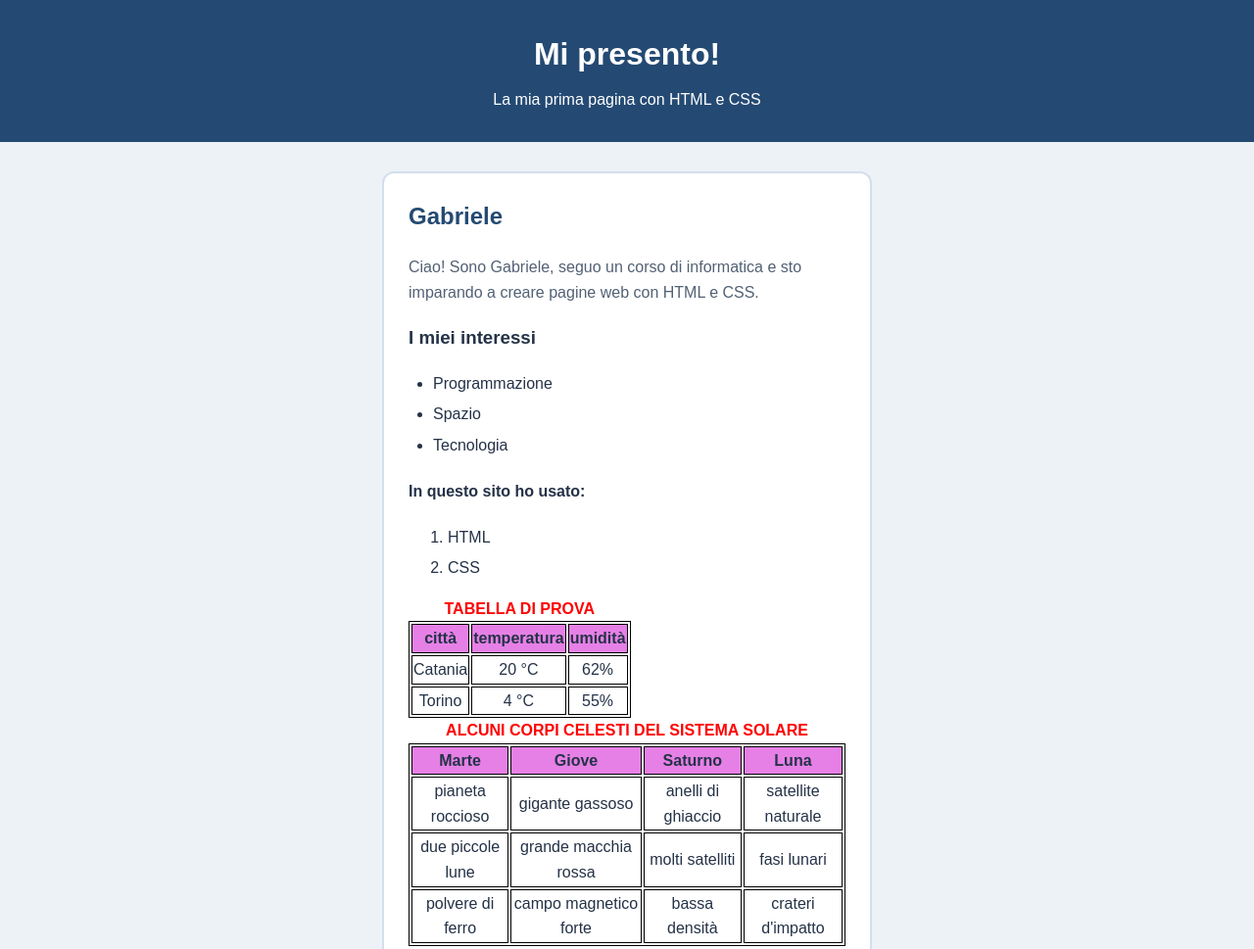
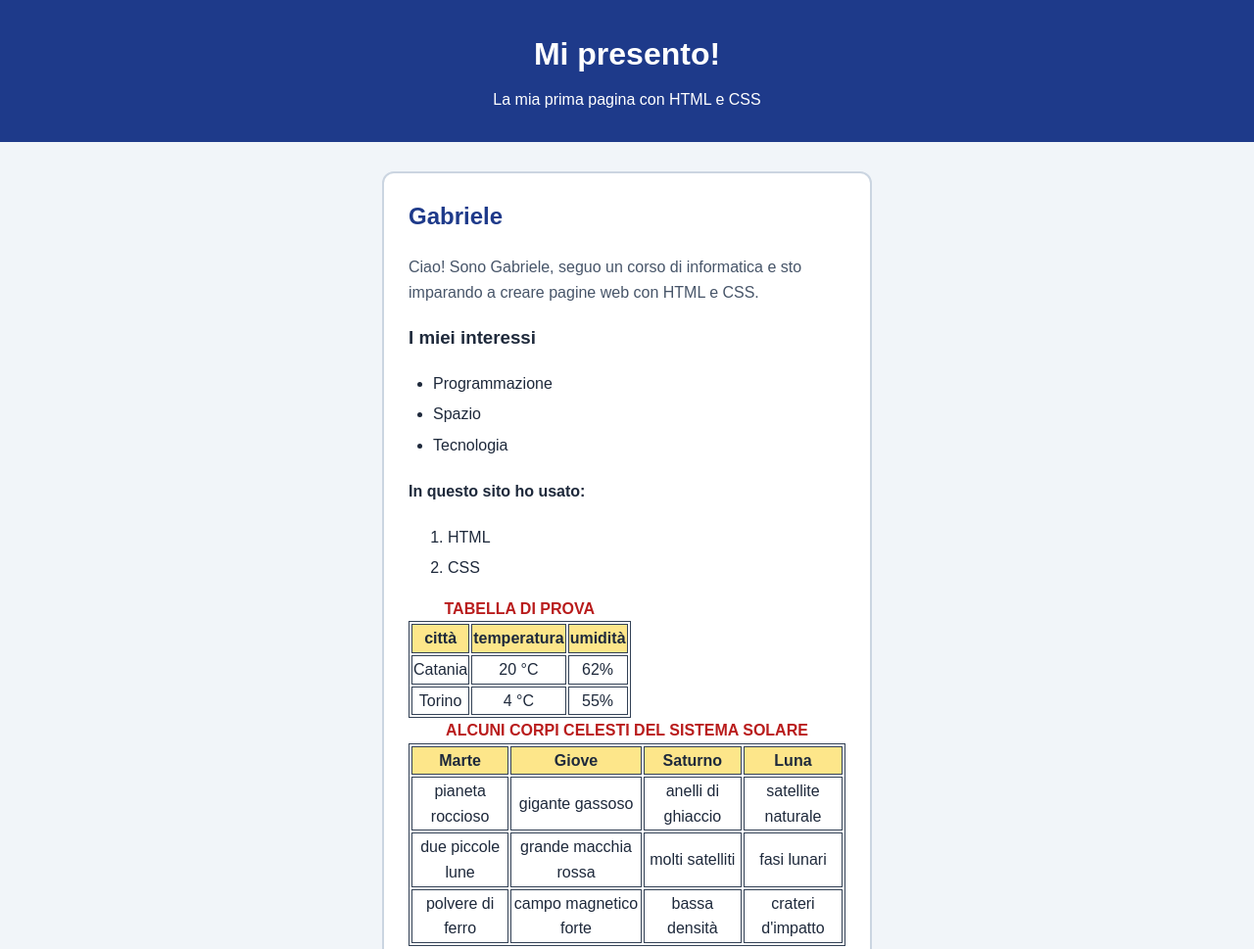
Before and after one commit to smxkyyyyyyy/laboratorio-html, a plain HTML site: page index.html in a window 1280 px wide. Shown: the top 969 px of the page at 98% size. Drawn offline with Linux system fonts and the light colour scheme; grey boxes are pictures that could not be loaded.

Commit message:
Update style.css

```diff
--- a/style.css
+++ b/style.css
@@ -9,16 +9,16 @@ body {
     font-family: Arial, sans-serif;
     font-size: 16px;
     line-height: 1.6;
-    color: #243247;
-    background-color: #edf2f7;
+    color: #1e293b;
+    background-color: #f1f5f9;
 }
 
 /* Intestazione */
 header {
     padding: 30px 20px;
     text-align: center;
-    color: white;
-    background-color: #244a73;
+    color: #ffffff;
+    background-color: #1e3a8a;
 }
 
 header h1 {
@@ -39,20 +39,20 @@ main {
     max-width: 500px;
     margin: 0 auto;
     padding: 25px;
-    background-color: white;
-    border: 2px solid #d3dfec;
+    background-color: #ffffff;
+    border: 2px solid #cbd5e1;
     border-radius: 12px;
 }
 
 /* Nome della persona */
 .scheda h2 {
     margin-top: 0;
-    color: #244a73;
+    color: #1e3a8a;
 }
 
 /* Paragrafo introduttivo */
 .descrizione {
-    color: #526174;
+    color: #475569;
 }
 
 /* Elenco degli interessi */
@@ -69,20 +69,20 @@ li {
     display: inline-block;
     margin-top: 12px;
     padding: 10px 20px;
-    color: white;
-    background-color: #244a73;
+    color: #ffffff;
+    background-color: #0f766e;
     border-radius: 6px;
     text-decoration: none;
 }
 
 /* Aspetto del collegamento al passaggio del mouse */
 .pulsante:hover {
-    background-color: #17334f;
+    background-color: #115e59;
 }
 
 /* Evidenza del collegamento quando selezionato con la tastiera */
 .pulsante:focus-visible {
-    outline: 3px solid #b54e00;
+    outline: 3px solid #d97706;
     outline-offset: 4px;
 }
 
@@ -91,20 +91,21 @@ footer {
     padding: 15px;
     text-align: center;
     font-size: 14px;
-    color: #526174;
+    color: #475569;
 }
 
 table, th, td {
-    border: 1px solid black;
+    border: 1px solid #334155;
 }
 
 caption {
     font-weight: bold;
-    color: red;
+    color: #b91c1c;
 }
 
 th {
-    background-color: #E680E6;
+    background-color: #fde68a;
+    color: #1e293b;
 }
 
 td {
@@ -115,6 +116,6 @@ img {
     width: 300px;
     height: 230px;
     padding: 5px;
-    border: 2px solid blue;
+    border: 2px solid #0f766e;
     margin: 8px;
 }
```
